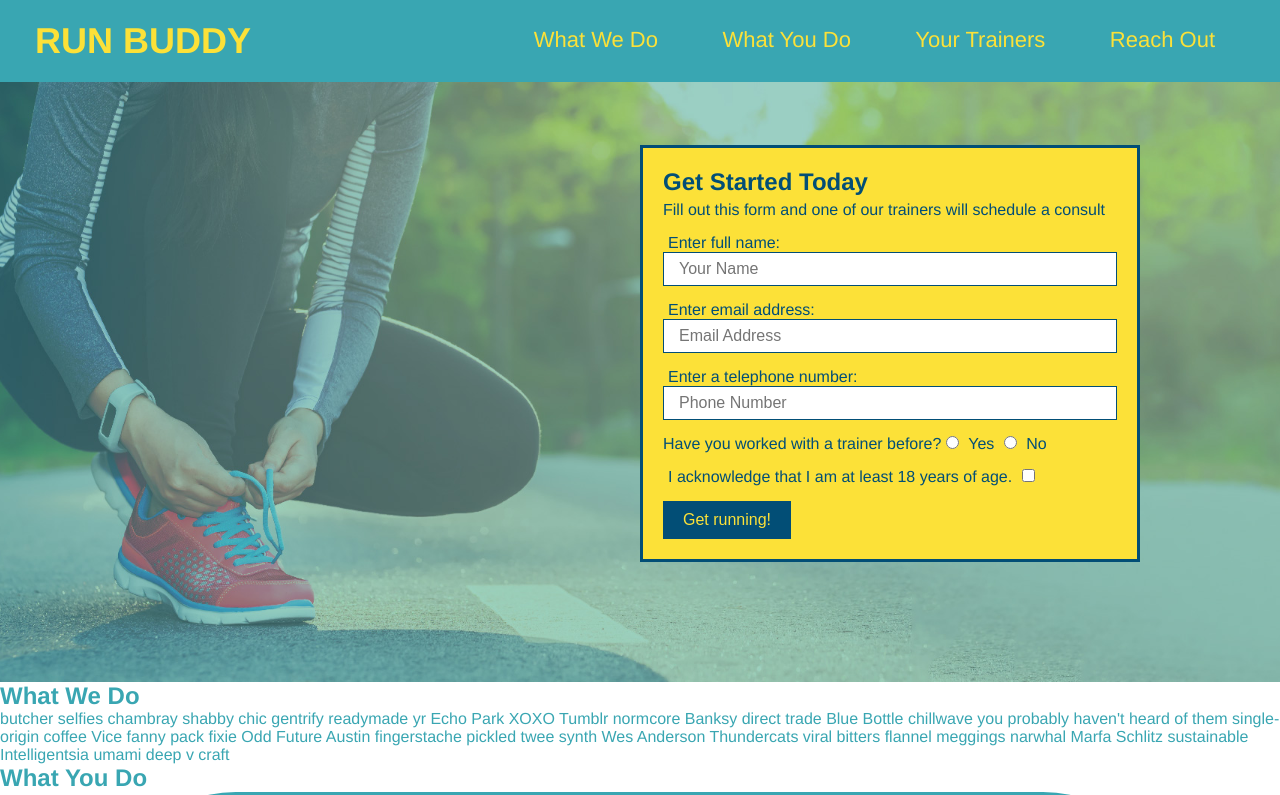
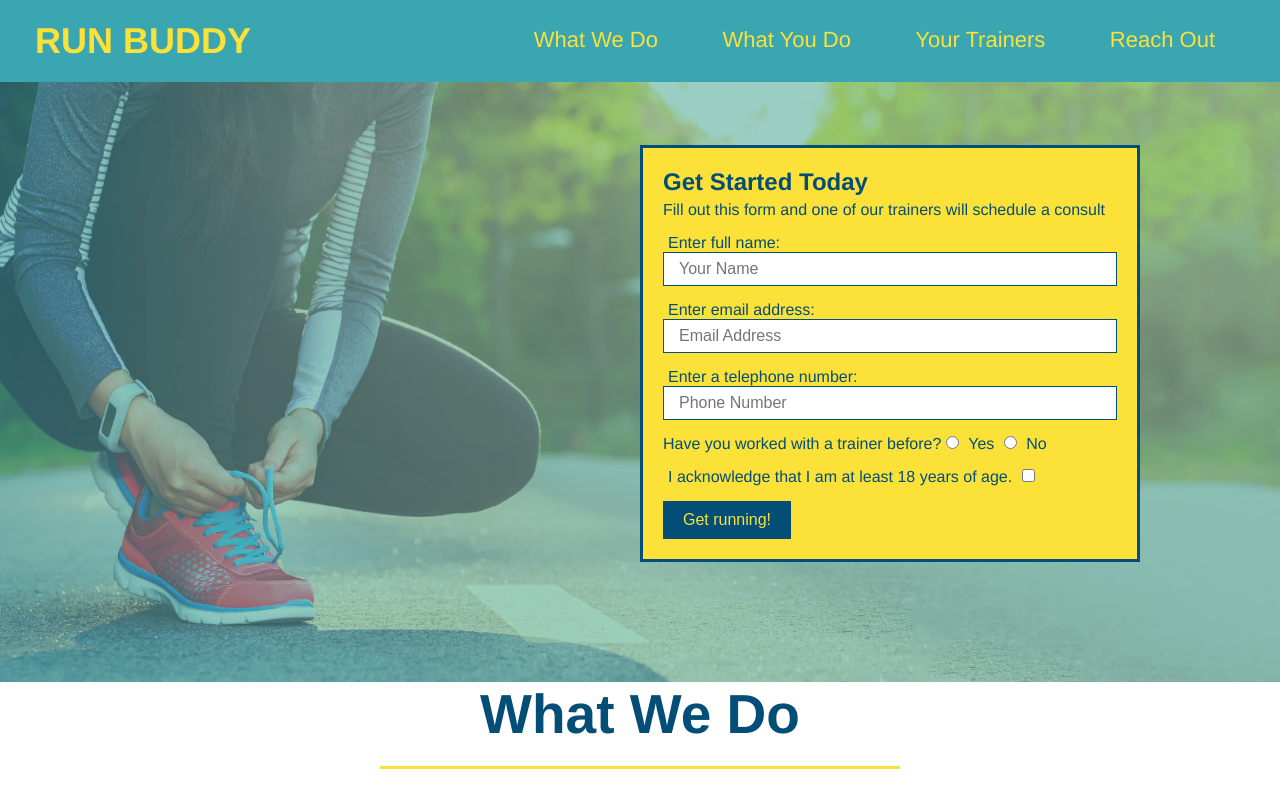
Before and after one commit to aabare/run-buddy, a plain HTML site: page index.html in a window 1280 px wide. Shown: the top 795 px of the page. Drawn offline with Linux system fonts and the light colour scheme.

Commit message:
style what we do section

```diff
--- a/assets/css/style.css
+++ b/assets/css/style.css
@@ -37,3 +37,9 @@ footer {background: #fce138; width: 100%; padding: 40px 35px;}
 .hero-form label {margin: 0 5px;}
 
 .hero-form button {color: #fce138; background-color: #024e76; border: none; padding: 10px 20px; font-size: 16px;}
+
+.intro {text-align: center;}
+
+  .intro h2 {font-size: 55px; color: #024e76; margin-bottom: 35px; padding: 0 100px 20px 100px;
+            border-bottom: 3px solid; border-color: #fce138; display: inline-block;}
+    .intro p {line-height: 1.7; color: #39a6b2; width: 80%; font-size: 20px; margin: 0 auto;}
--- a/index.html
+++ b/index.html
@@ -66,7 +66,7 @@
   </section>
 
   <!-- "what we do" section -->
-  <section id="what-we-do">
+  <section id="what-we-do" class="intro">
     <h2>What We Do</h2>
     <p>butcher selfies chambray shabby chic gentrify readymade yr Echo Park XOXO Tumblr normcore Banksy direct trade Blue Bottle chillwave you probably haven't heard of them single-origin coffee Vice fanny pack fixie Odd Future Austin fingerstache pickled twee synth Wes Anderson Thundercats viral bitters flannel meggings narwhal Marfa Schlitz sustainable Intelligentsia umami deep v craft</p>
   </section>
```
